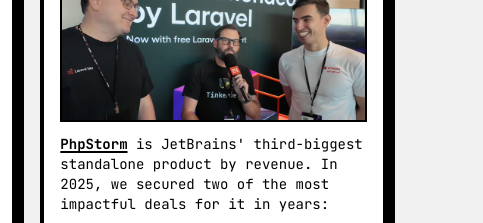
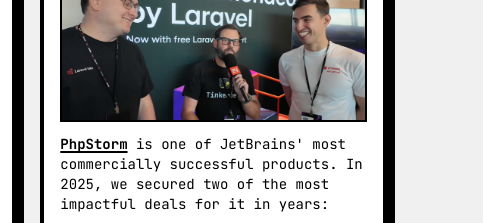
Before and after one commit to ryababukha/ekaterina-ryabukha, a website: page journey.html in a window 1280 px wide. Shown: the part 1260-1483 px from the top of the page, 797-1280 px from the left. Drawn offline with nearby package versions, Linux system fonts and the light colour scheme.

Commit message:
updated wording for PhpStorm

```diff
--- a/journey.html
+++ b/journey.html
@@ -473,7 +473,7 @@
             <div class="w-full aspect-video border-2 border-black mb-3 overflow-hidden bg-white">
                 <img src="assets/php.png" alt="PhpStorm and Laravel" class="w-full h-full object-cover">
             </div>
-            <p class="text-sm mb-3"><a href="https://www.jetbrains.com/phpstorm/" class="font-bold">PhpStorm</a> is JetBrains' third-biggest standalone product by revenue. In 2025, we secured two of the most impactful deals for it in years:</p>
+            <p class="text-sm mb-3"><a href="https://www.jetbrains.com/phpstorm/" class="font-bold">PhpStorm</a> is one of JetBrains' most commercially successful products. In 2025, we secured two of the most impactful deals for it in years:</p>
             <div class="space-y-3 text-sm mb-3">
                 <div>
                     <span class="inline-block bg-black text-white px-2 py-0.5 text-xs font-bold mr-2">1</span>
```
